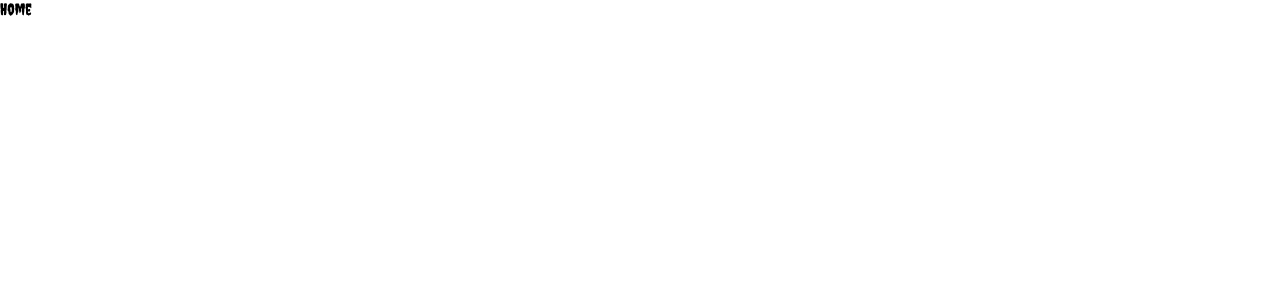
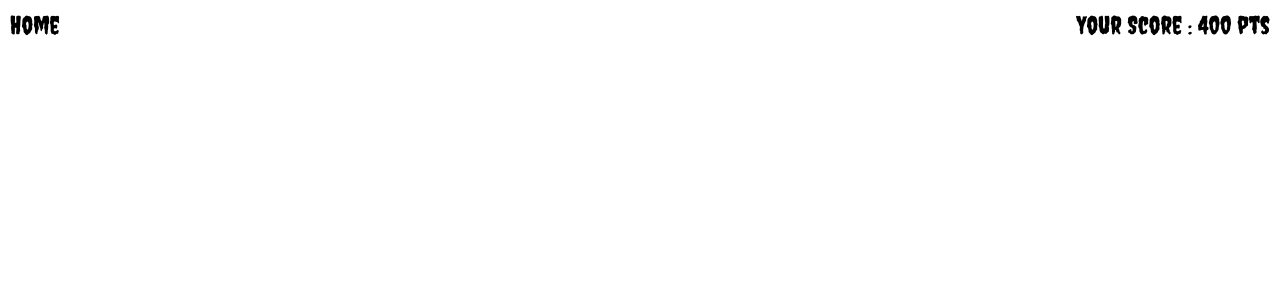
Before and after one commit to GautierMille/hackloween-quizz-movie, a React (Create React App) app in the folder hackloween/: page /LetsPlay in a window 1280 px wide. Shown: the top 300 px of the page. Built offline with nearby package versions, Linux system fonts and the light colour scheme.

Commit message:
NavBar added. Home link moved from LetsPlay component to NavBar component. Score added but not automatical yet

```diff
--- a/hackloween/src/components/LetsPlay.jsx
+++ b/hackloween/src/components/LetsPlay.jsx
@@ -1,8 +1,12 @@
 import React from "react";
-import { Link } from "react-router-dom";
+import NavBar from "./NavBar";
 
 function LetsPlay() {
-  return <Link to="/">Home</Link>;
+  return (
+    <div>
+      <NavBar />
+    </div>
+  );
 }
 
 export default LetsPlay;
--- /dev/null
+++ b/hackloween/src/components/NavBar.jsx
@@ -0,0 +1,14 @@
+import React from "react";
+import "./style/NavBar.scss";
+import { Link } from "react-router-dom";
+
+function NavBar() {
+  return (
+    <div className="NavBar">
+      <Link to="/">Home</Link>
+      Your Score : 400 pts
+    </div>
+  );
+}
+
+export default NavBar;
--- /dev/null
+++ b/hackloween/src/components/style/NavBar.scss
@@ -0,0 +1,11 @@
+.NavBar {
+  display: flex;
+  flex-direction: row;
+  justify-content: space-between;
+  background-color: transparent;
+  height: 48px;
+  padding-left: 10px;
+  padding-right: 10px;
+  font-size: 25px;
+  align-items: center;
+}
```
